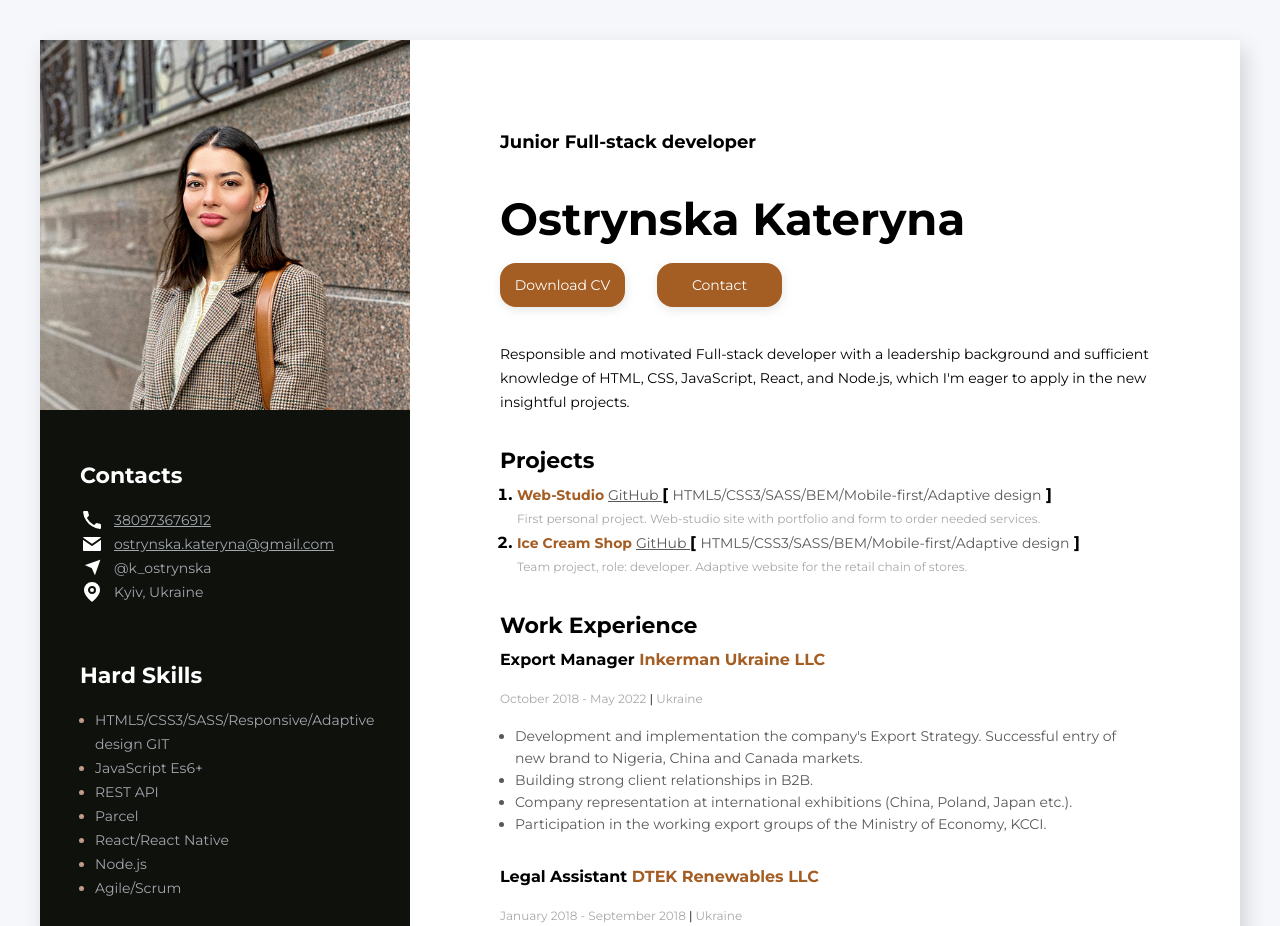
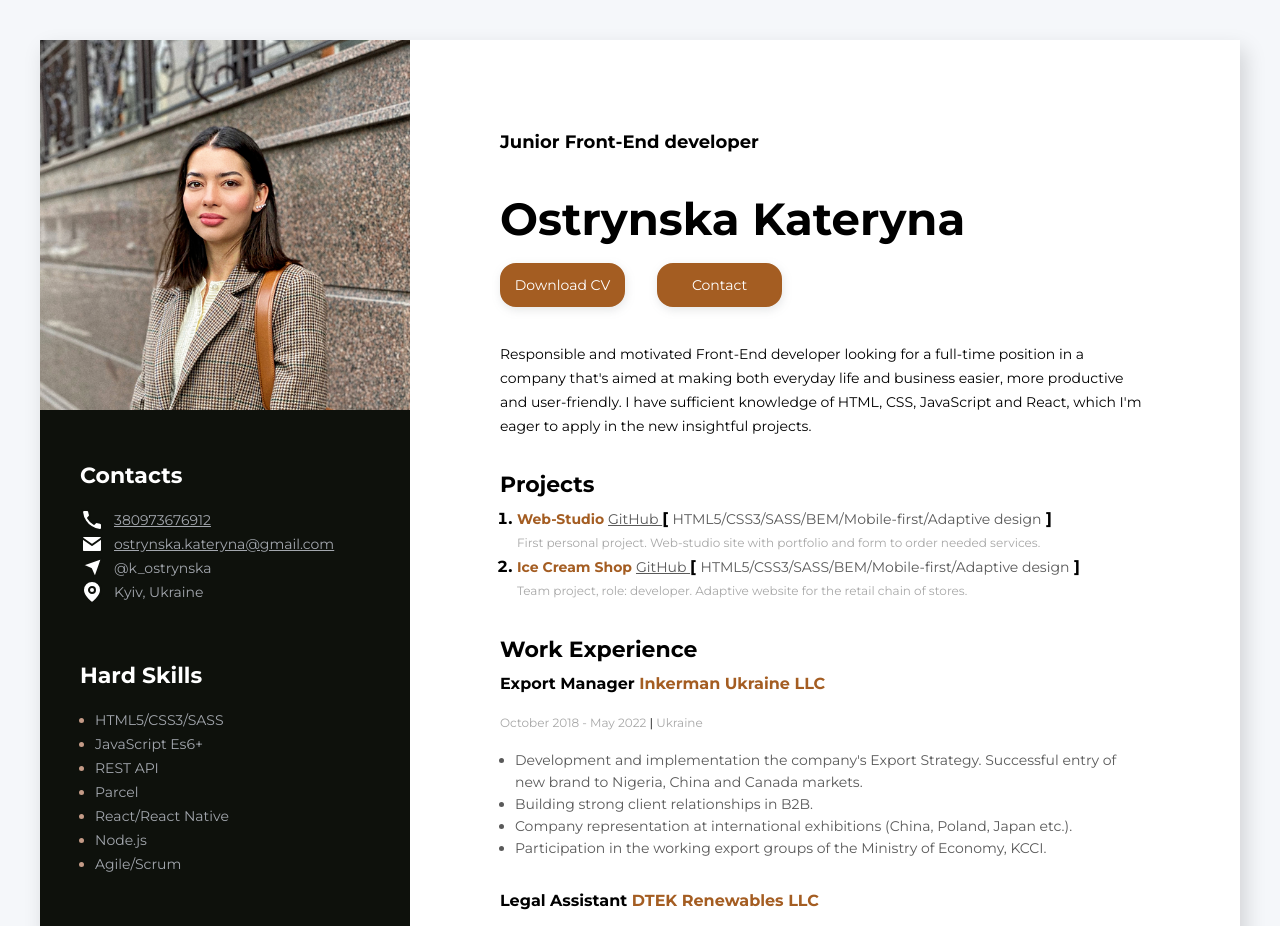
Before and after one commit to Ostrynska/CV-Ostrynska, a plain HTML site: page index.html in a window 1280 px wide. Shown: the top 926 px of the page. Drawn offline with Linux system fonts and the light colour scheme; a script that the page names is missing.

Commit message:
Update index.html

```diff
--- a/index.html
+++ b/index.html
@@ -50,7 +50,7 @@
         <h3 class="skills-title">Hard Skills</h3>
         <ul>
           <li class="skill-item">
-            <span class="skill-text">HTML5/CSS3/SASS/Responsive/Adaptive design GIT</span>
+            <span class="skill-text">HTML5/CSS3/SASS</span>
           </li>
           <li class="skill-item">
             <span class="skill-text">JavaScript Es6+</span>
@@ -120,7 +120,7 @@
     <div class="about-me-container">
       <!--about me main info-->
       <header>
-        <h2 class="profession">Junior Full-stack developer</h2>
+        <h2 class="profession">Junior Front-End developer</h2>
       </header>
       <main>
         <section class="about-me-main-info">
@@ -130,9 +130,8 @@
             <a class="btn-link downloadLink" href="ostrynska.kateryna@gmail.com">Contact</a>
           </div>
           <p class="description">
-            Responsible and motivated Full-stack developer with a leadership
-            background and sufficient knowledge of HTML, CSS, JavaScript, React,
-            and Node.js, which I'm eager to apply in the new insightful
+            Responsible and motivated Front-End developer looking for a full-time position in a company that's aimed at making both everyday life and business
+easier, more productive and user-friendly. I have sufficient knowledge of HTML, CSS, JavaScript and React, which I'm eager to apply in the new insightful
             projects.
         </section>
 
```
